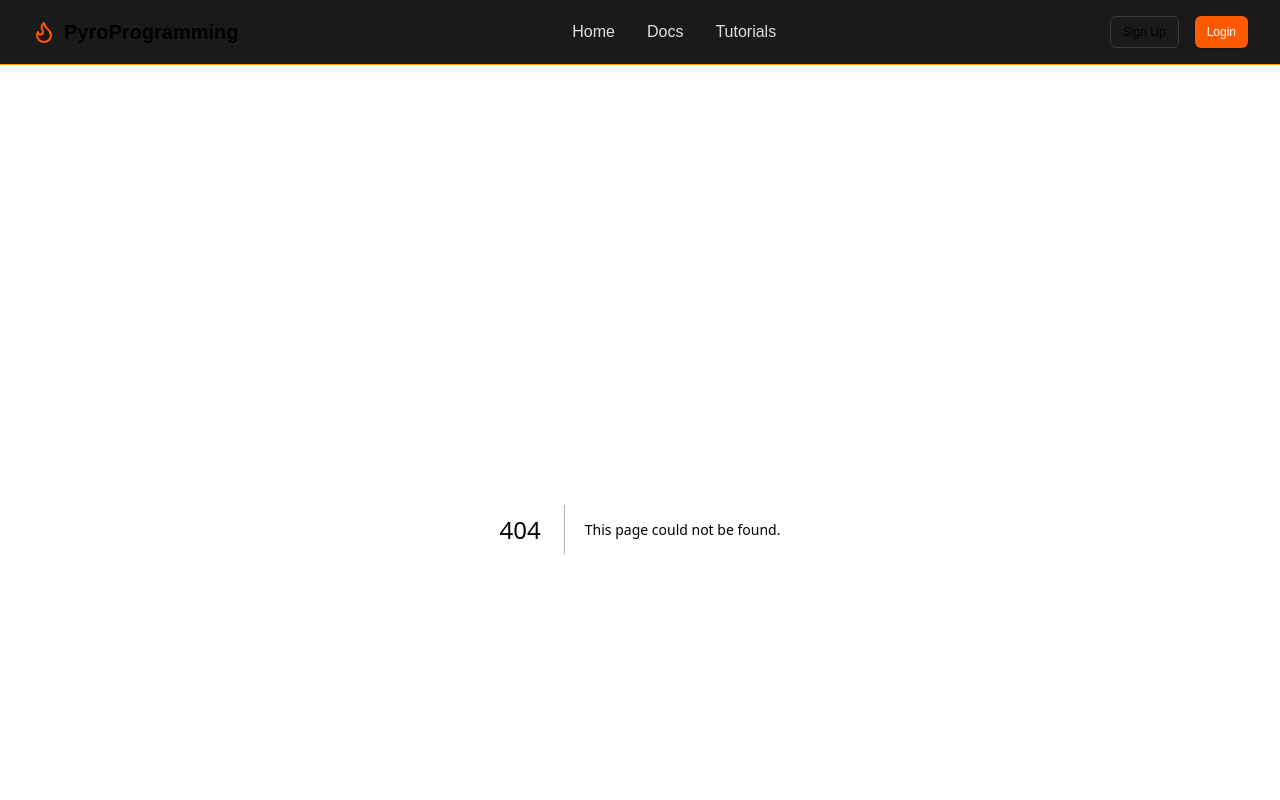
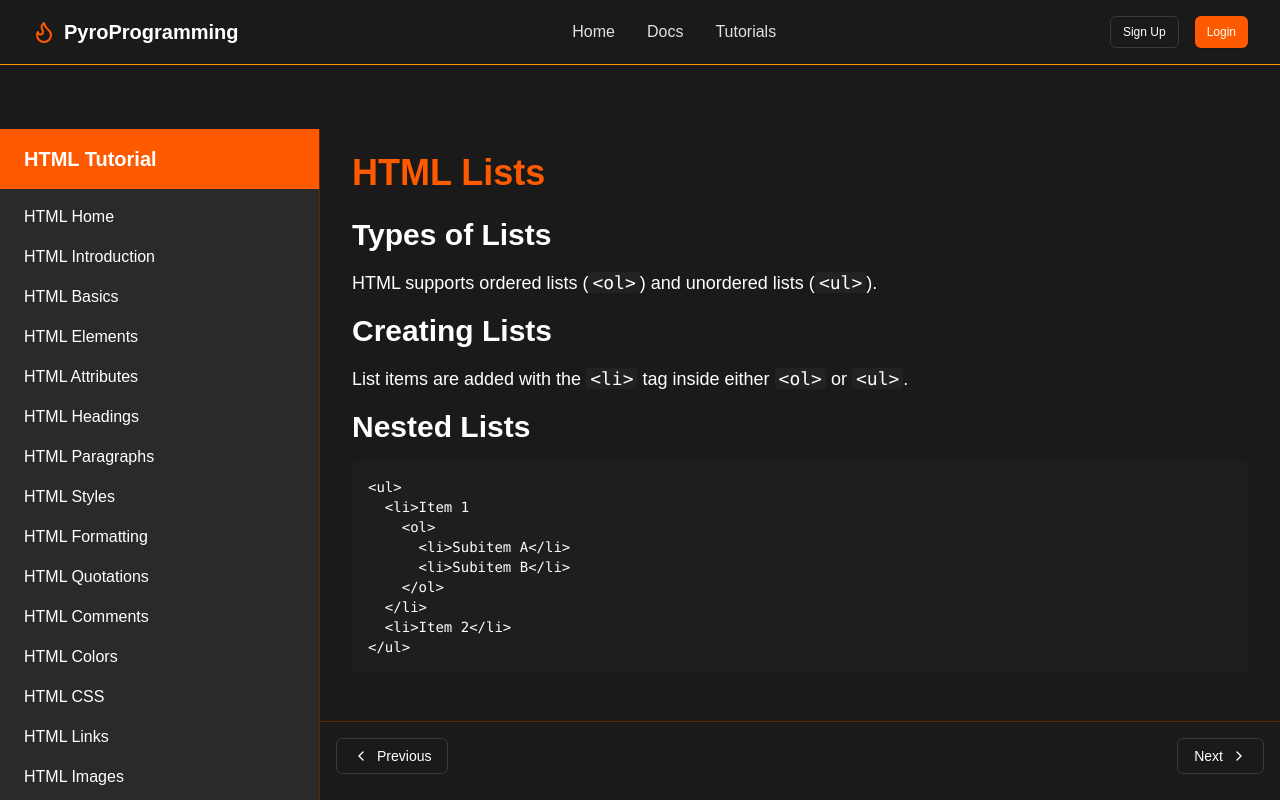
Before and after one commit to 321EZ123/PyroProgramming, a Next.js app: page /tutorials/html/lists in a window 1280 px wide. Before the commit this address had no page. Shown: the top 800 px of the page. Built offline with nearby package versions, Linux system fonts and the light colour scheme.

Commit message:
Create page.tsx

```diff
--- /dev/null
+++ b/src/app/tutorials/html/lists/page.tsx
@@ -0,0 +1,36 @@
+"use client";
+
+export default function HtmlLists() {
+  return (
+    <div className="max-w-4xl mx-auto">
+      <h1 className="text-4xl font-bold mb-6 text-primary">HTML Lists</h1>
+
+      <h2 className="text-3xl font-semibold mb-4">Types of Lists</h2>
+      <p className="text-lg mb-4">
+        HTML supports ordered lists (<code className="bg-card/50 px-1 rounded">&lt;ol&gt;</code>) and unordered lists (<code className="bg-card/50 px-1 rounded">&lt;ul&gt;</code>).
+      </p>
+
+      <h2 className="text-3xl font-semibold mb-4">Creating Lists</h2>
+      <p className="text-lg mb-4">
+        List items are added with the <code className="bg-card/50 px-1 rounded">&lt;li&gt;</code> tag inside either <code className="bg-card/50 px-1 rounded">&lt;ol&gt;</code> or <code className="bg-card/50 px-1 rounded">&lt;ul&gt;</code>.
+      </p>
+
+      <h2 className="text-3xl font-semibold mb-4">Nested Lists</h2>
+      <div className="bg-[#1E1E1E] rounded-md overflow-hidden mb-6">
+        <div className="p-4 text-white font-mono text-sm">
+          <pre>
+            <code>{`<ul>
+  <li>Item 1
+    <ol>
+      <li>Subitem A</li>
+      <li>Subitem B</li>
+    </ol>
+  </li>
+  <li>Item 2</li>
+</ul>`}</code>
+          </pre>
+        </div>
+      </div>
+    </div>
+  );
+}
```
